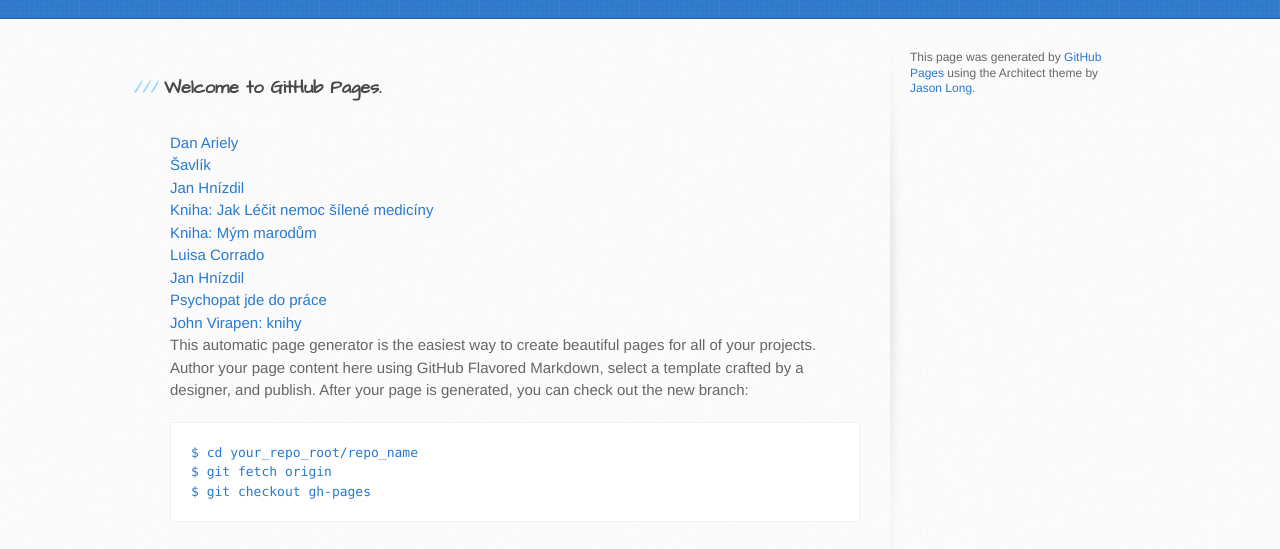
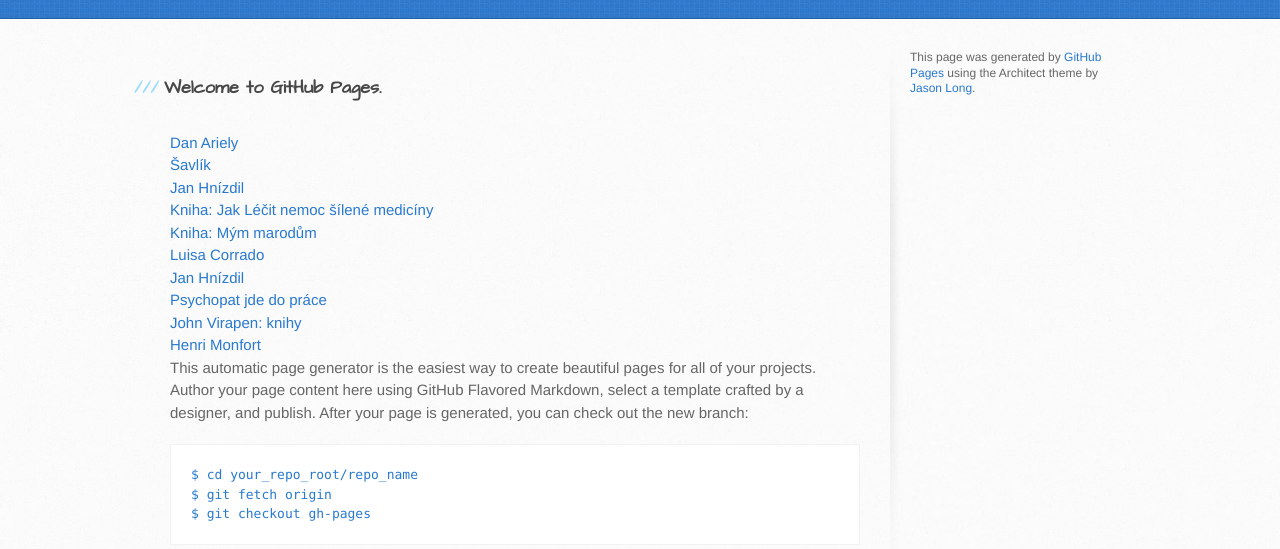
Before and after one commit to PMTM/PMTM.github.io, a plain HTML site: page index.html in a window 1280 px wide. Shown: the part 182-731 px from the top of the page. Drawn offline with Linux system fonts and the light colour scheme.

Commit message:
Update index.html
Hneri Monfort

```diff
--- a/index.html
+++ b/index.html
@@ -49,6 +49,8 @@
 <br />
 <a href="http://knihy.abz.cz/obchod/autor-virapen-john-virapen">John Virapen: knihy</a>
 <br />
+<a href="http://www.novinky.cz/zena/zdravi/254808-henri-monfort-clovek-ktery-uz-devet-let-nejedl.html">Henri Monfort</a>
+<br />
 <p>This automatic page generator is the easiest way to create beautiful pages for all of your projects. Author your page content here using GitHub Flavored Markdown, select a template crafted by a designer, and publish. After your page is generated, you can check out the new branch:</p>
 
 <pre><code>$ cd your_repo_root/repo_name
```
